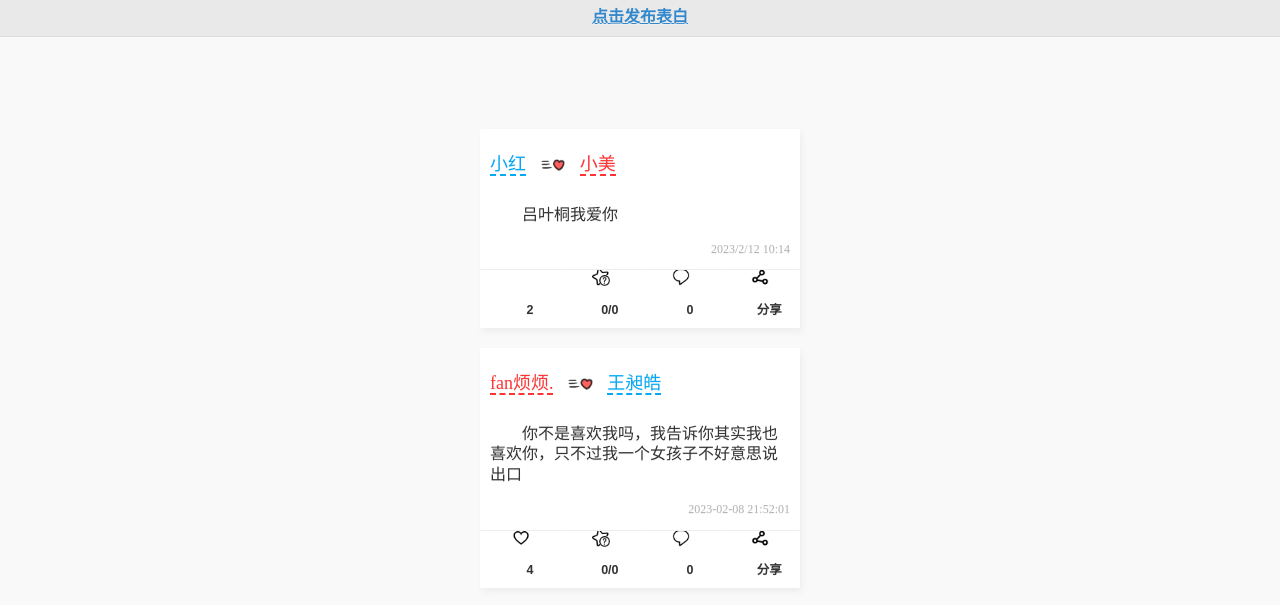
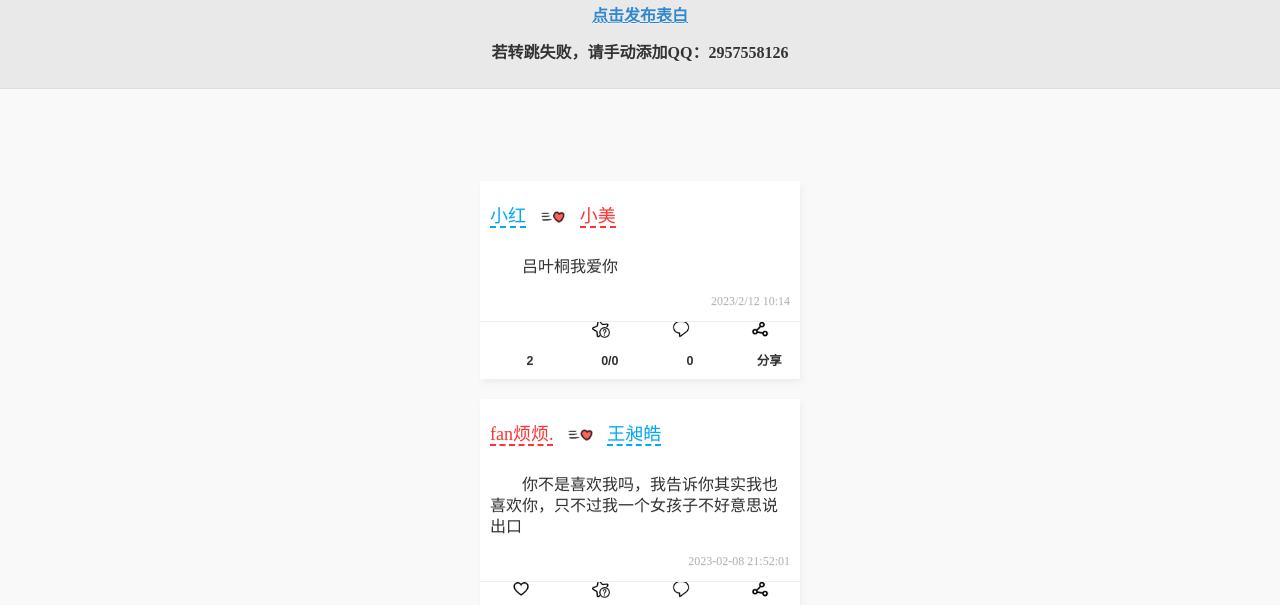
Before and after one commit to zjcsy/520, a plain HTML site: page index.html in a window 1280 px wide. Shown: the part 163-768 px from the top of the page. Drawn offline with Linux system fonts and the light colour scheme; no server answers.

Commit message:
Update index.html

```diff
--- a/index.html
+++ b/index.html
@@ -24,6 +24,7 @@
     <div id="pages" data-role="footer" style="text-align:center;margin-bottom:56px;" page="1" mode="1" max="0">
         <div data-role="controlgroup" data-type="horizontal">
             <a href="tencent://AddContact/?fromId=45&fromSubId=1&subcmd=all&uin=1982792111&website=www.oicqzone.com">点击发布表白</a>
+            <p>若转跳失败，请手动添加QQ：2957558126</p>
         </div>
     </div>
     <!-- 网站主体 -->
```
